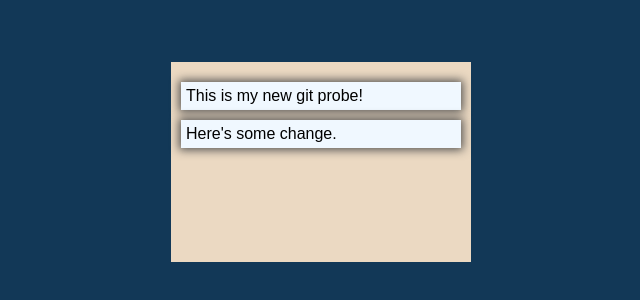
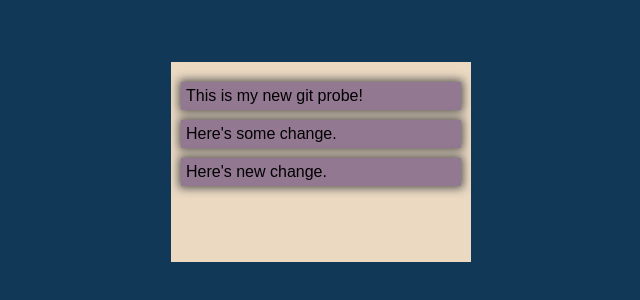
Before and after one commit to CheloveckSergey/MyFirstRepository, a plain HTML site: page index.html in a window 1280 px wide. Shown: the part 238-538 px from the top of the page, without its empty margins (319-959 px from the left). Drawn offline with Linux system fonts and the light colour scheme.

Commit message:
my thirst commit

```diff
--- a/CSS/style.css
+++ b/CSS/style.css
@@ -24,6 +24,6 @@
 .container p {
   margin: 10px 0;
   padding: 5px;
-  background-color: aliceblue;
+  background-color: rgb(147, 120, 146);
   box-shadow: 0 0 10px 2px rgb(81, 81, 81);
 }
--- a/index.html
+++ b/index.html
@@ -12,6 +12,7 @@
     <div class="container">
       <p>This is my new git probe!</p>
       <p>Here's some change.</p>
+      <p>Here's new change.</p>
     </div>
   </div>
 </body>
```
